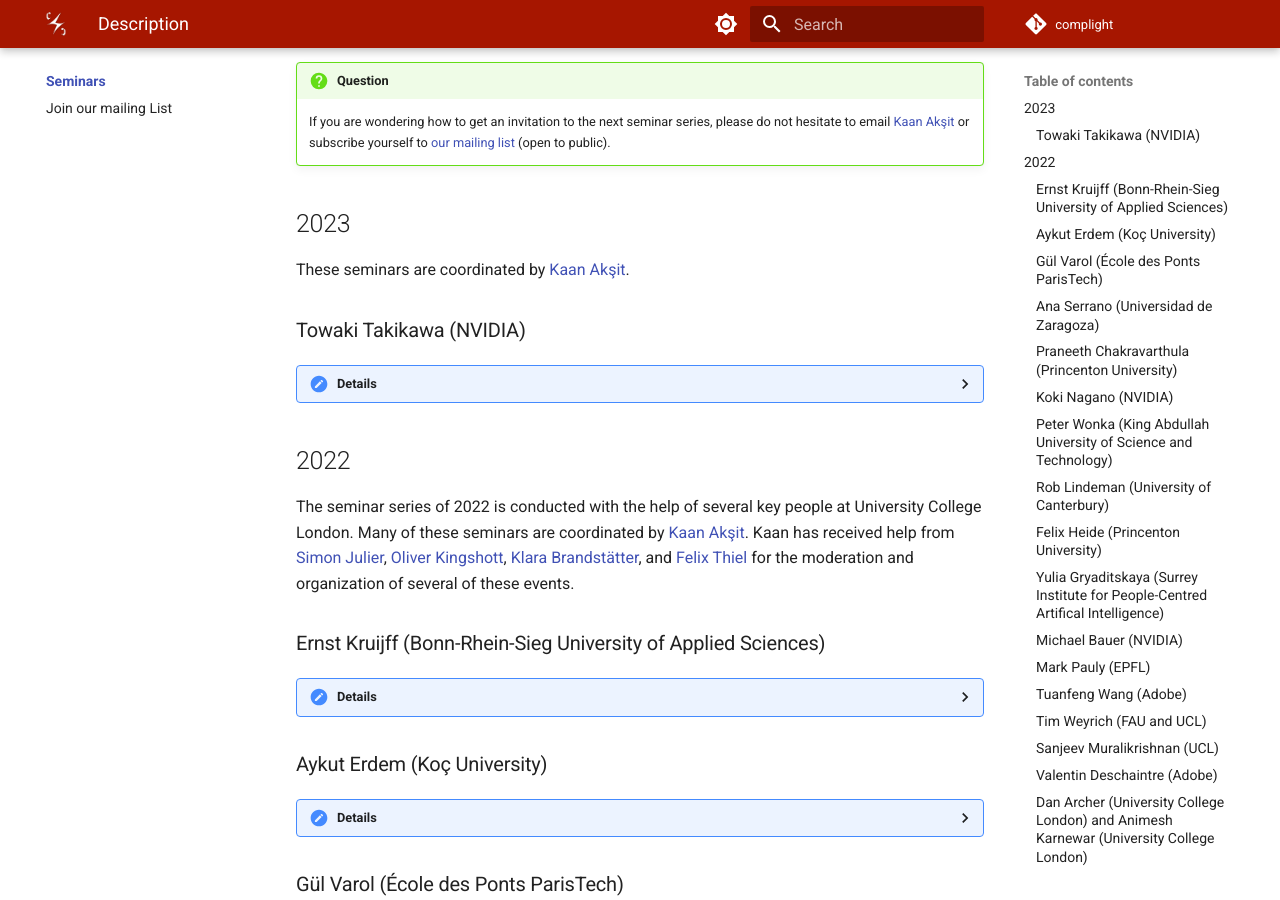
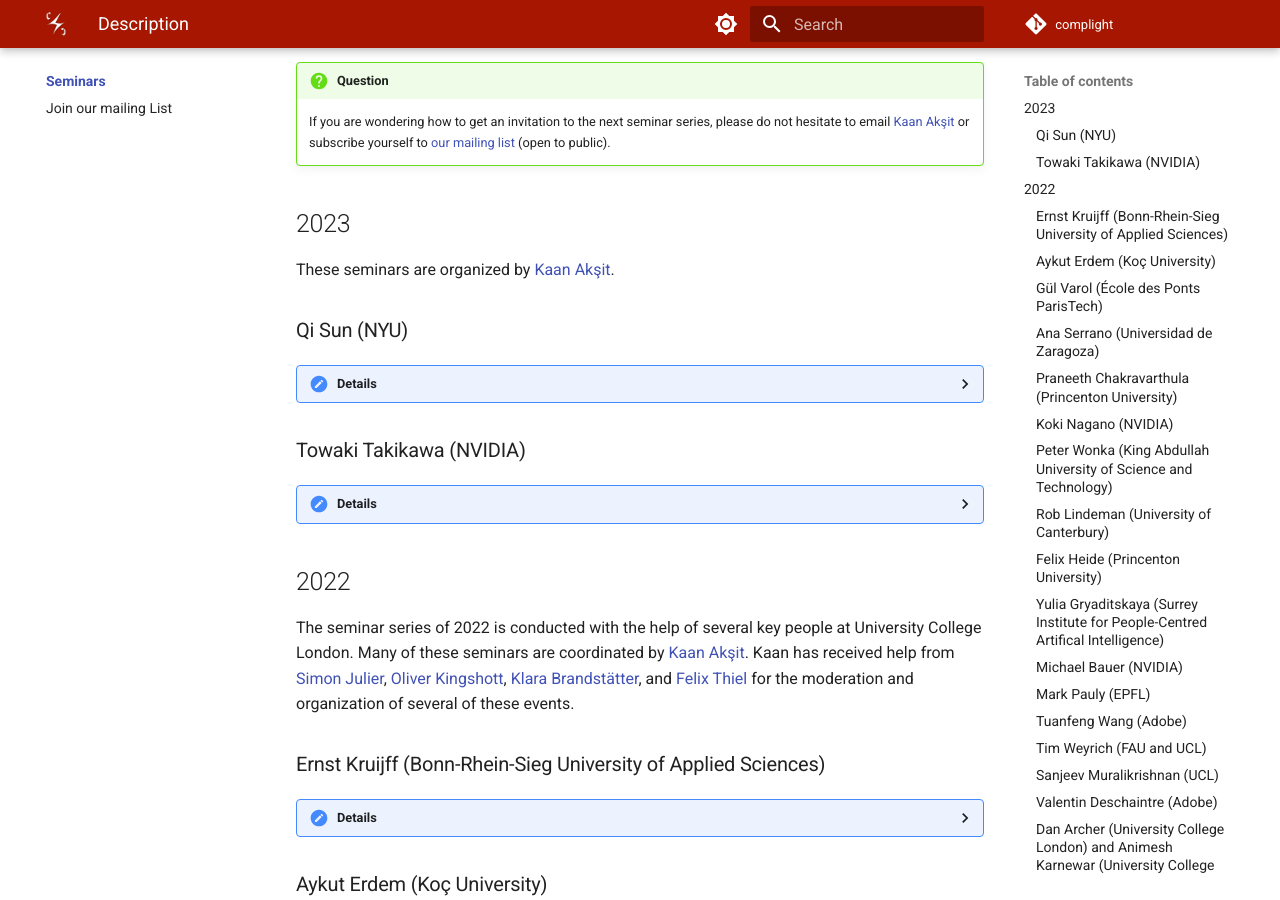
Before and after one commit to complight/complight.github.io, an MkDocs documentation site: the page built from docs/seminars/index.md, in a window 1280 px wide and 900 px high, scrolled down 309 px. Built offline with MkDocs 1.6.1 and Material for MkDocs 9.7.7, drawn with Linux system fonts in a browser that asks for light colours.

Commit message:
Updating seminars page.

```diff
--- a/docs/seminars/index.md
+++ b/docs/seminars/index.md
@@ -8,7 +8,19 @@ Overall, seminars are a blend of internal and external presenters.
 
 
 ## 2023
-These seminars are coordinated by [Kaan Akşit](https://kaanaksit.com).
+These seminars are organized by [Kaan Akşit](https://kaanaksit.com).
+
+
+### Qi Sun (NYU)
+??? Details
+    **Date:**
+    21st February 2023
+
+    **Presenter:** Qi Sun, Assistant Professor at NYU
+
+    **Title:** Co-Optimizing Human-System Performance in VR/AR
+
+    **Watch:** [Recording (Password protected)](https://liveuclac-my.sharepoint.com/:v:/g/personal/ucackak_ucl_ac_uk/Eek3p9fo4zxOtIPBuBdfpmIBd-bdBJJU-MFVNsshRhOxpw?e=mc5wxe)
 
 
 ### Towaki Takikawa (NVIDIA)
```
